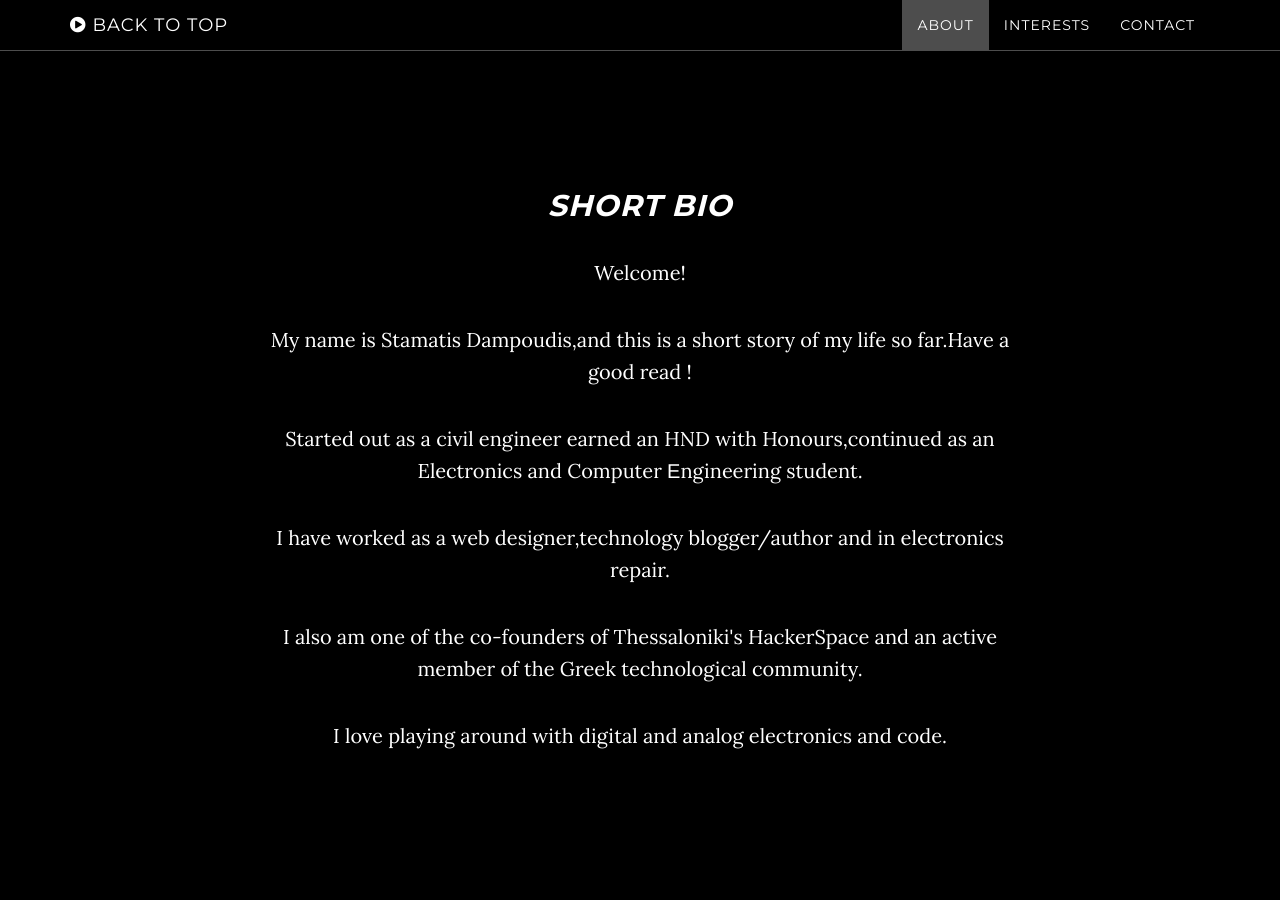
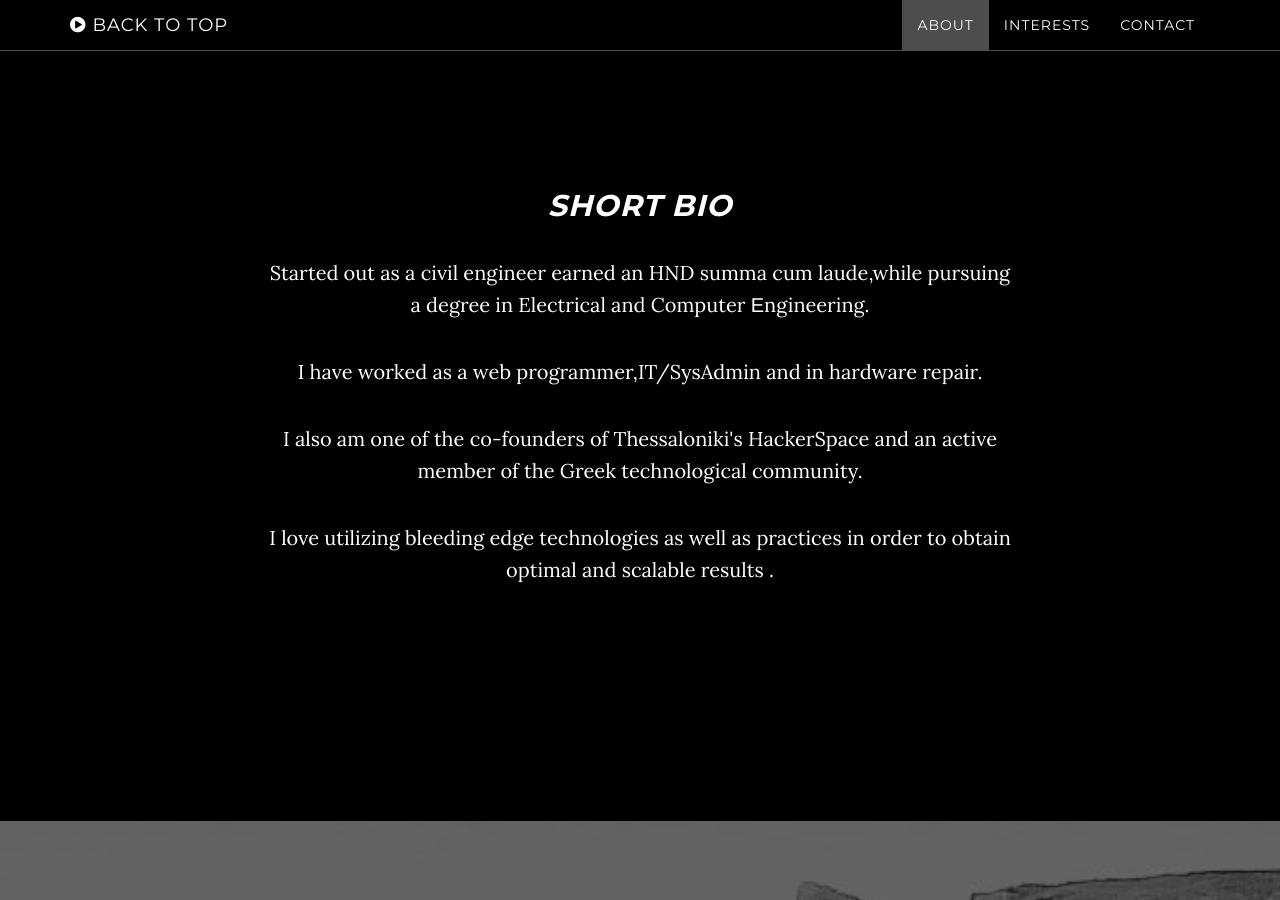
Before and after one commit to FuzzyLogician1/FuzzyLogician1.github.io, a Jekyll site: the page built from index.html, in a window 1280 px wide and 900 px high, scrolled down 911 px. Built offline with Jekyll 4.4.1, drawn with Linux system fonts in a browser that asks for light colours; some of the changed text lies outside the part shown.

Commit message:
Minor fix
Updated some of my info, corrected some spelling errors

```diff
--- a/_includes/about.html
+++ b/_includes/about.html
@@ -3,12 +3,10 @@
         <div class="row">
             <div class="col-lg-8 col-lg-offset-2">
                 <h2><i>Short Bio</i></h2>
-                <p>Welcome!</p>
-                <p>My name is Stamatis Dampoudis,and this is a short story of my life so far.Have a good read !</p>
-                <p>Started out as a civil engineer earned an HND with Honours,continued as an Electronics and Computer Εngineering student.</p>
-                <p>I have worked as a web designer,technology blogger/author and in electronics repair.</p>
+                <p>Started out as a civil engineer earned an HND summa cum laude,while pursuing a degree in Electrical and Computer Εngineering.</p>
+                <p>I have worked as a web programmer,IT/SysAdmin and in hardware repair.</p>
                 <p>I also am one of the co-founders of Thessaloniki's HackerSpace and an active member of the Greek technological community.</p>
-                <p>I love playing around with digital and analog electronics and code.</p>
+                <p>I love utilizing bleeding edge technologies as well as practices in order to obtain optimal and scalable results .</p>
 
         </div>
     </section>
--- a/_includes/download.html
+++ b/_includes/download.html
@@ -4,7 +4,7 @@
             <div class="container">
                 <div class="col-lg-8 col-lg-offset-2">
                   <ul>
-                    <h2><i>Interests</i></h2>
+                    <h2><i>Profesional Interests</i></h2>
                     <p>Robotics</p>
                     <p>Artificial Intelligence/Machine Learning</p>
                     <p>Human Computer Interaction</p>
@@ -12,7 +12,6 @@
                     <p>Applied Mathematics</p>
                     <p>MEAN Stack</p>
                     <p>Lean and Agile</p>
-                    <p>Linux</p>
                   </ul>
                 </div>
             </div>
```
